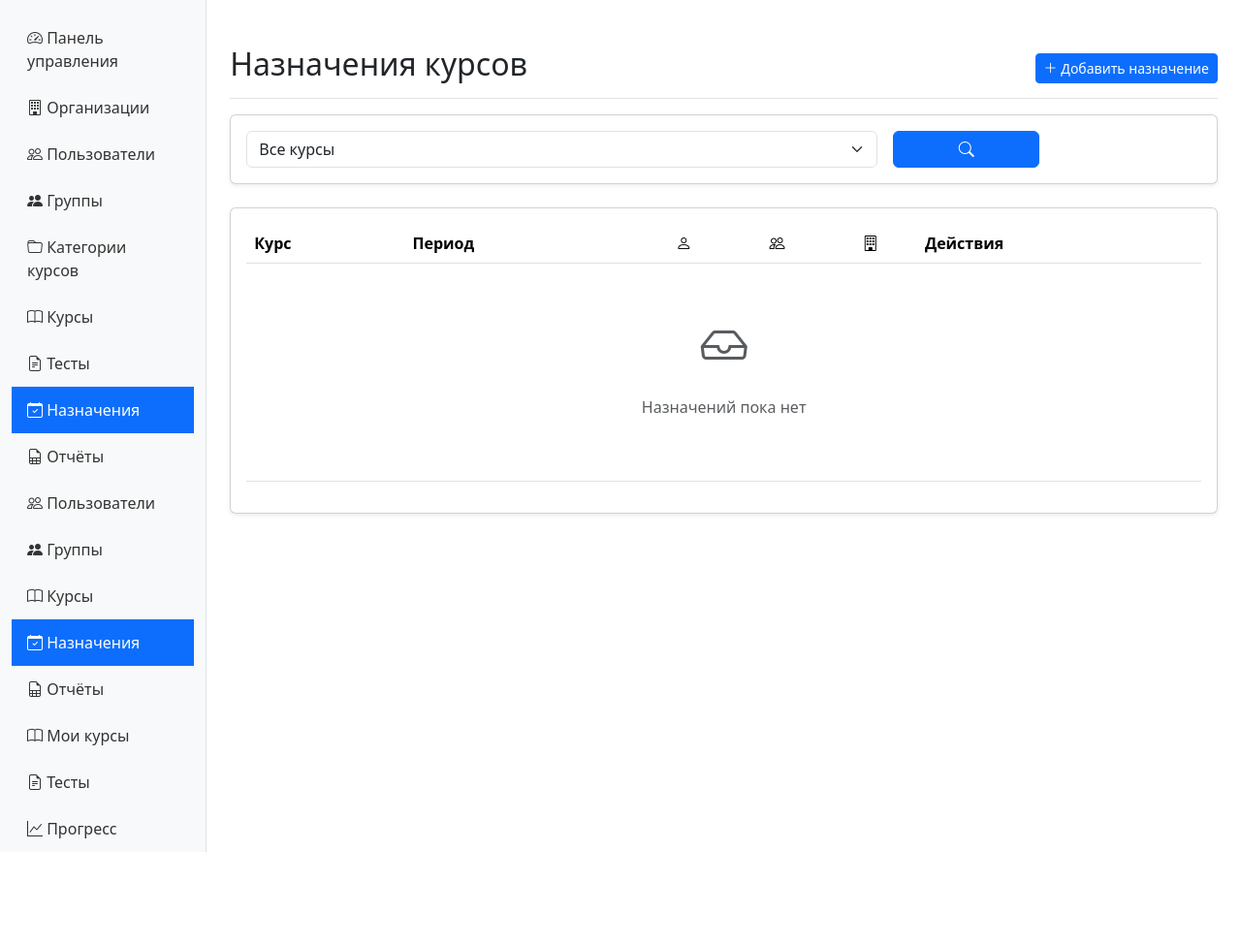
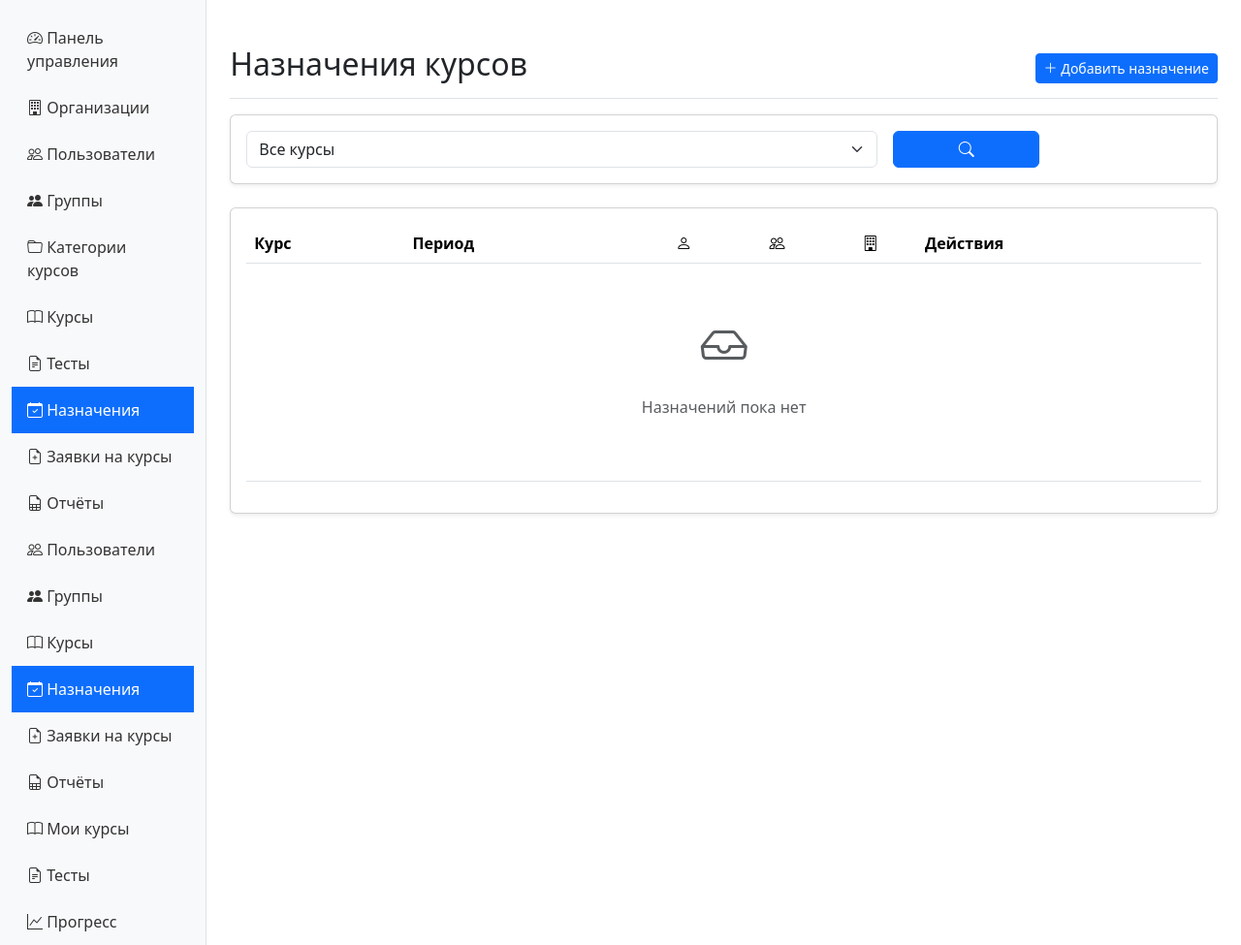
Before and after one commit to mirivlad/loles, a Laravel app: page /admin/course-assignments in a window 1280 px wide. Shown: the part 57-1032 px from the top of the page at 97% size. Before the commit the page ends 936 px from the top, so only its background shows below. Run offline with Laravel 12, Linux system fonts and the light colour scheme; a user stored in the database is signed in; data comes from the database, SQL or seed files in the repository; data that the repository does not hold is empty; parts of the project's set-up code (start-up, migrations or seed data) failed here and were passed over.

Commit message:
Feat: Добавлена ссылка на Заявки в сайдбар
✅ Administrator/Manager видят Заявки на курсы
✅ Curator видит Заявки на курсы
✅ Иконка file-earmark-plus

Co-authored-by: Qwen-Coder <qwen-coder@alibabacloud.com>

```diff
--- a/resources/views/partials/_sidebar.blade.php
+++ b/resources/views/partials/_sidebar.blade.php
@@ -45,6 +45,11 @@
         </a>
     </li>
     <li class="nav-item">
+        <a class="nav-link {{ Str::startsWith($currentRoute, 'admin.course-requests') ? 'active' : '' }}" href="{{ route('admin.course-requests.index') }}">
+            <i class="bi bi-file-earmark-plus"></i> Заявки на курсы
+        </a>
+    </li>
+    <li class="nav-item">
         <a class="nav-link" href="#">
             <i class="bi bi-file-earmark-spreadsheet"></i> Отчёты
         </a>
@@ -72,6 +77,11 @@
         </a>
     </li>
     <li class="nav-item">
+        <a class="nav-link {{ Str::startsWith($currentRoute, 'admin.course-requests') ? 'active' : '' }}" href="{{ route('admin.course-requests.index') }}">
+            <i class="bi bi-file-earmark-plus"></i> Заявки на курсы
+        </a>
+    </li>
+    <li class="nav-item">
         <a class="nav-link" href="#">
             <i class="bi bi-file-earmark-spreadsheet"></i> Отчёты
         </a>
```
